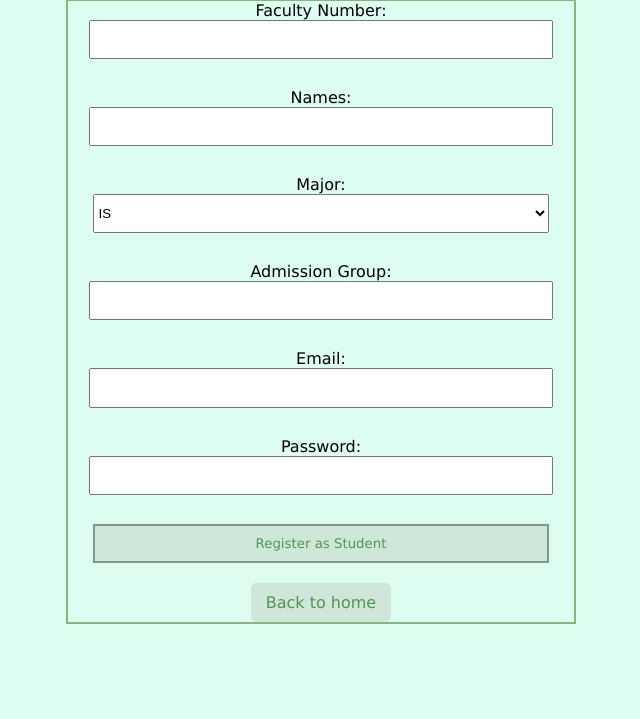
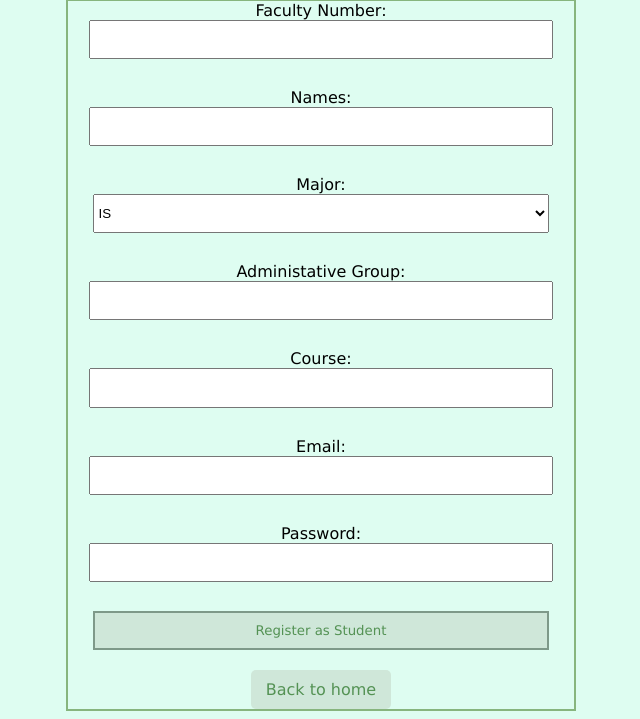
Before and after one commit to snikolova27/web-events, a PHP site: page /register/register_student.html in a window 1280 px wide. Shown: the part 229-948 px from the top of the page, without its empty margins (321-961 px from the left). Before the commit the page ends 853 px from the top, so only its background shows below. Run offline with PHP 8.4, Linux system fonts and the light colour scheme.

Commit message:
add course field on the frontend too

```diff
--- a/register/register_student.html
+++ b/register/register_student.html
@@ -25,8 +25,11 @@
         <option value="INF">INF</option>
       </select>
       <br />
-      <label for="adm_group">Admission Group:</label>
+      <label for="adm_group">Administative Group:</label>
       <input type="text" id="adm_group" name="adm_group" required />
+      <br />
+      <label for="course">Course:</label>
+      <input type="text" id="course" name="course" required />
       <br />
       <label for="email">Email:</label>
       <input type="email" id="email" name="email" required />
--- a/register/register_student.php
+++ b/register/register_student.php
@@ -24,6 +24,7 @@ if ($_SERVER['REQUEST_METHOD'] === 'POST') {
         $student->fn = $_POST['fn'];
         $student->major = $_POST['major'];
         $student->adm_group = $_POST['adm_group'];
+        $student->course = $_POST['course'];
         $last_registered_user =$user->getLastRegisteredUser();
         $student->user_id = $last_registered_user['id'];
 
```
